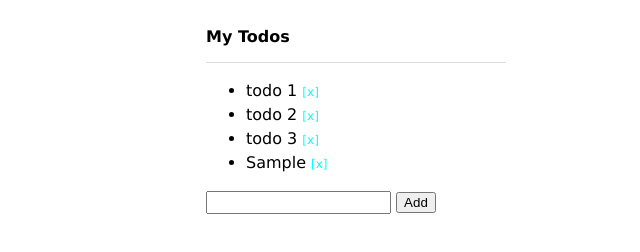
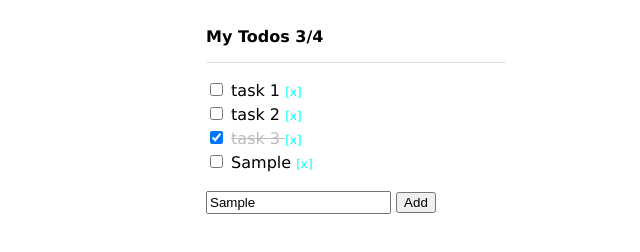
Before and after one commit to Tomo-zou-2525/dotinst, a plain HTML site: page index.html in a window 1280 px wide. Both pictures are taken after typing "Sample" into the empty fields and a click on the input "Add". Shown: the whole page, without its empty margins (284-924 px from the left). Drawn offline with nearby package versions, Linux system fonts and the light colour scheme.

Commit message:
todo・全体数の表示

```diff
--- a/app.js
+++ b/app.js
@@ -2,17 +2,32 @@ let app = new Vue({
   el: "#app",
   data: {
     newItem: "",
-    todos: ["todo 1", "todo 2", "todo 3"]
+    todos: [
+      { title: "task 1", isDone: false },
+      { title: "task 2", isDone: false },
+      { title: "task 3", isDone: true }
+    ]
   },
   methods: {
     addItem: function() {
-      this.todos.push(this.newItem);
-      this.newItem = "";
+      let item = {
+        title: this.newItem,
+        isDone: false
+      };
+      this.todos.push(item);
     },
     deleteItem: function(index) {
       if (confirm("消す？ 消しちゃう？")) {
         this.todos.splice(index, 1);
       }
     }
+  },
+  computed: {
+    r: function() {
+      let items = this.todos.filter(function(todo) {
+        return !todo.isDone;
+      });
+      return items.length;
+    }
   }
 });
--- a/index.html
+++ b/index.html
@@ -9,14 +9,23 @@
   </head>
   <body>
     <div id="app" class="container">
-      <h1>My Todos</h1>
+      <h1>
+        My Todos
+        <span class="info">
+          {{ r }}/{{ todos.length }}
+        </span>
+      </h1>
       <ul>
         <li v-for="(todo, index) in todos">
-          {{ todo }}
+          <input type="checkbox" v-model="todo.isDone" />
+          <!-- <span v-bind:class="{done: todo.isDone}"></span> -->
+          <span :class="{done: todo.isDone}">
+            {{ todo.title }}
+          </span>
           <span @click="deleteItem(index)" class="command">[x]</span>
         </li>
+        <li v-show="!todos.length">!!!</li>
       </ul>
-
       <form v-on:submit.prevent="addItem">
         <input type="text" v-model="newItem" />
         <input type="submit" value="Add" />
--- a/styles.css
+++ b/styles.css
@@ -27,3 +27,13 @@ body {
   corsor: pointer;
   color: aqua;
 }
+
+#app ul {
+  padding: 0;
+  list-style: none;
+}
+
+#app li > span.done {
+  text-decoration: line-through;
+  color: #bbb;
+}
```
